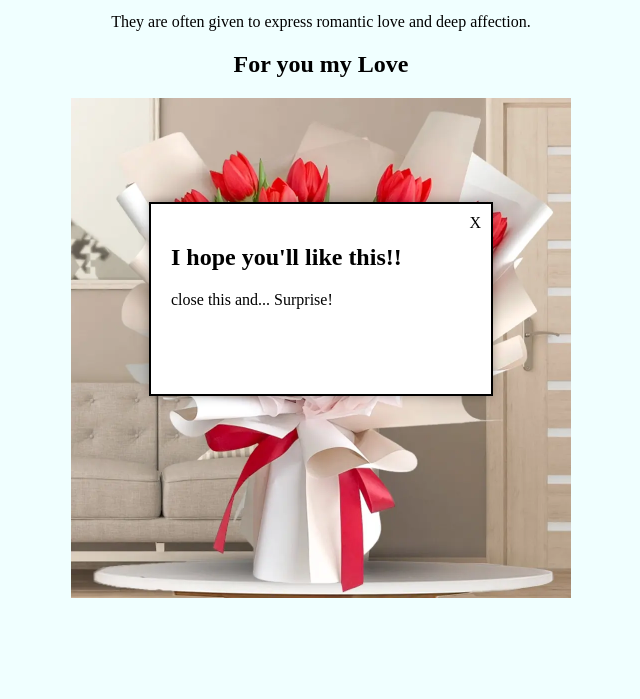
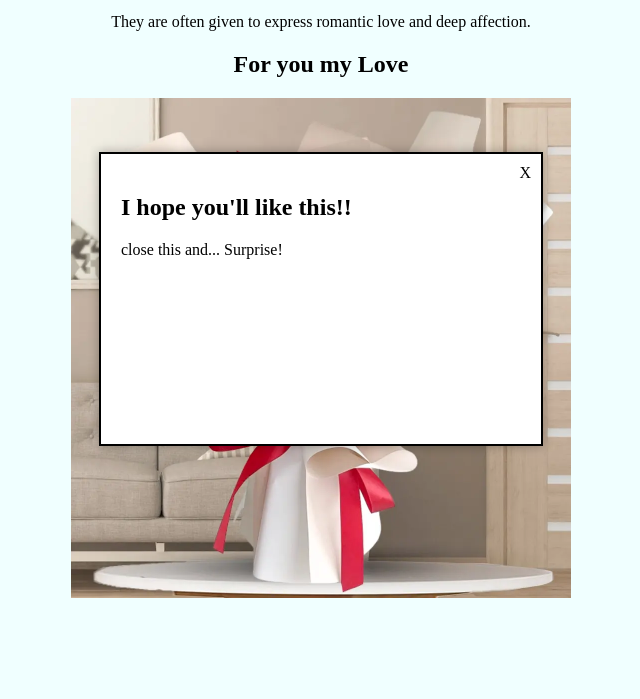
Before and after one commit to zenriio/zenriio.github.io, a plain HTML site: page index.html in a window 1280 px wide. Shown: the part 101-800 px from the top of the page, without its empty margins (319-959 px from the left). Drawn offline with Linux system fonts and the light colour scheme.

Commit message:
Update index.html

```diff
--- a/index.html
+++ b/index.html
@@ -12,8 +12,8 @@
             top: 50%;
             left: 50%;
             transform: translate(-50%, -50%);
-            width: 300px;
-            height: 150px;
+            width: 400px;
+            height: 250px;
             background-color: #fff;
             border: 2px solid #000;
             box-shadow: 0 0 10px rgba(0, 0, 0, 0.3);
```
